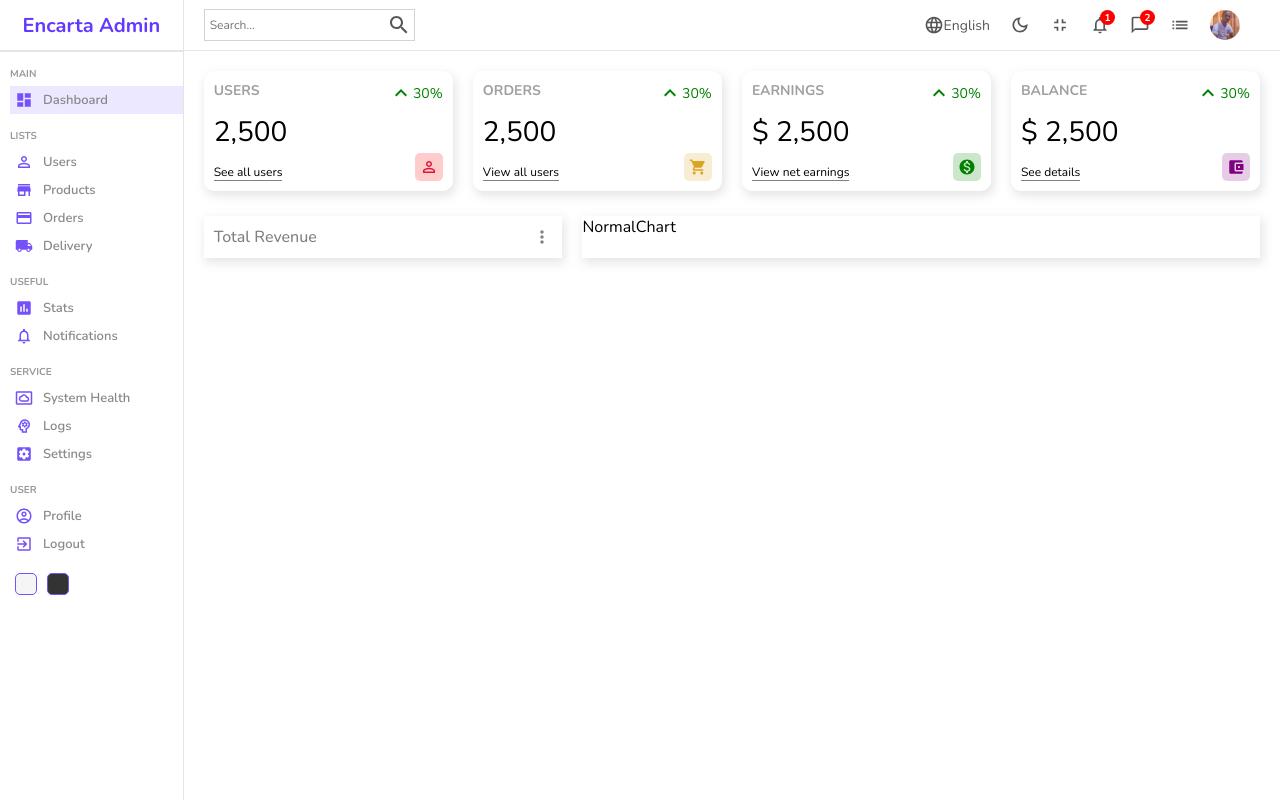
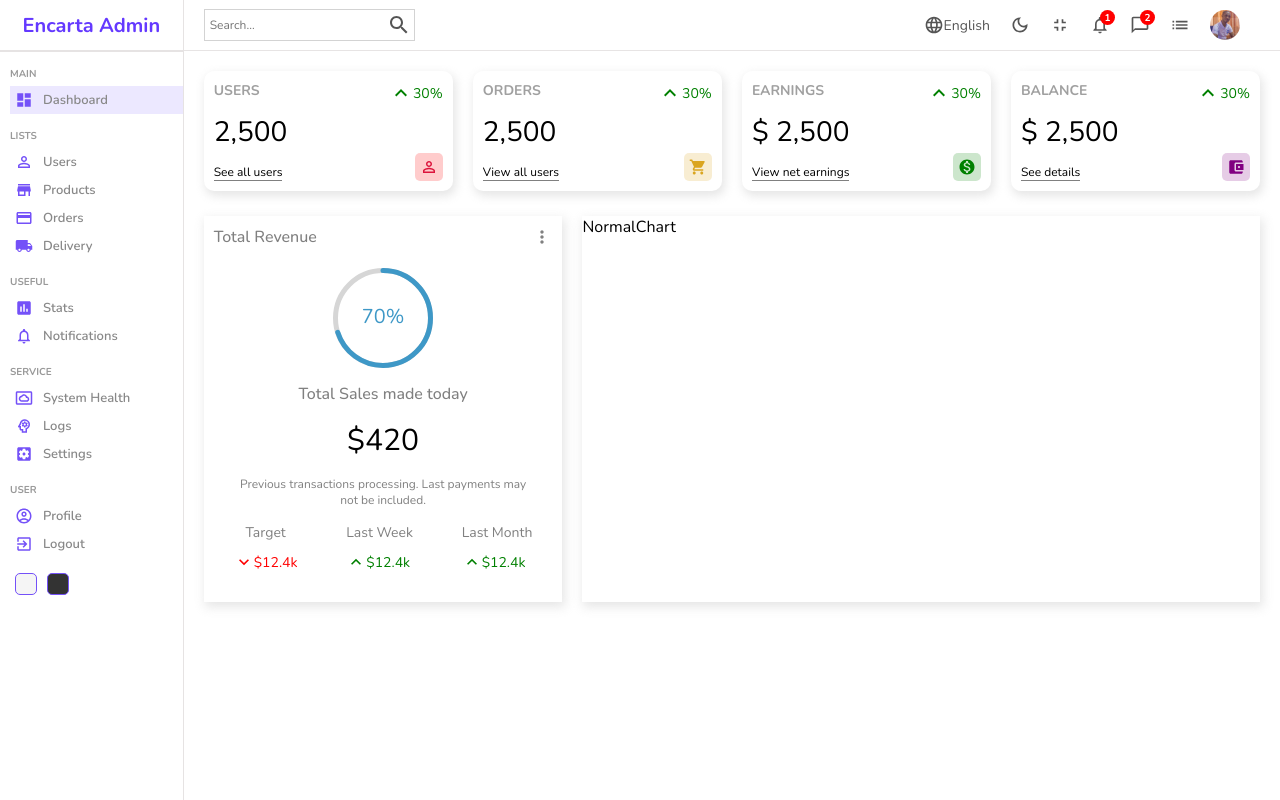
Before and after one commit to anyars-encarta/dashboard-admin, a React (Create React App) app: page / in a window 1280 px wide. Built offline with nearby package versions, Linux system fonts and the light colour scheme.

Commit message:
Implement left progress in home page

```diff
--- a/src/components/featuredChart/FeaturedChart.jsx
+++ b/src/components/featuredChart/FeaturedChart.jsx
@@ -1,5 +1,8 @@
 import React from 'react';
 import MoreVertIcon from '@mui/icons-material/MoreVert';
+import { CircularProgressbar } from 'react-circular-progressbar';
+import 'react-circular-progressbar/dist/styles.css';
+import { KeyboardArrowDown, KeyboardArrowUpOutlined } from '@mui/icons-material';
 import './featuredChart.scss';
 
 const FeaturedChart = () => {
@@ -12,7 +15,37 @@
 
       <div className="bottom">
         <div className="featuredDetail">
+          <CircularProgressbar value={70} text={'70%'} strokeWidth={5}/>
+        </div>
 
+        <p className="title">Total Sales made today</p>
+        <p className="amount">$420</p>
+        <p className="desc">Previous transactions processing. Last payments may not be included.</p>
+
+        <div className="summary">
+          <div className="item">
+            <div className="itemTitle">Target</div>
+            <div className="itemResult negative">
+              <KeyboardArrowDown fontSize='small'/>
+              <div className="resultAmount">$12.4k</div>
+            </div>
+          </div>
+
+          <div className="item">
+            <div className="itemTitle">Last Week</div>
+            <div className="itemResult positive">
+              <KeyboardArrowUpOutlined fontSize='small'/>
+              <div className="resultAmount">$12.4k</div>
+            </div>
+          </div>
+
+          <div className="item">
+            <div className="itemTitle">Last Month</div>
+            <div className="itemResult positive">
+              <KeyboardArrowUpOutlined fontSize='small'/>
+              <div className="resultAmount">$12.4k</div>
+            </div>
+          </div>
         </div>
       </div>
     </div>
--- a/src/components/featuredChart/featuredChart.scss
+++ b/src/components/featuredChart/featuredChart.scss
@@ -17,4 +17,66 @@
             font-weight: 500;
         }
     }
+
+    .bottom {
+        padding: 20px;
+        display: flex;
+        flex-direction: column;
+        align-items: center;
+        justify-content: center;
+        gap: 15px;
+
+        .featuredDetail {
+            width: 100px;
+            height: 100px;
+        }
+
+        .title {
+            font-weight: 500;
+            color: gray;
+        }
+
+        .amount {
+            font-size: 30px;
+
+        }
+
+        .desc {
+            font-weight: 300;
+            font-size: 12px;
+            color: gray;
+            text-align: center;
+        }
+
+        .summary {
+            width: 100%;
+            display: flex;
+            align-items: center;
+            justify-content: space-between;
+
+            .item {
+                text-align: center;
+
+                .itemTitle {
+                    font-size: 14px;
+                    color: gray;
+                }
+
+                .itemResult {
+                    display: flex;
+                    align-items: center;
+                    margin-top: 10px;
+                    font-size: 14px;
+
+                    &.positive {
+                        color: green;
+                    }
+
+                    &.negative {
+                        color: red;
+                    }
+                }
+            }
+        }
+    }
 }
```
